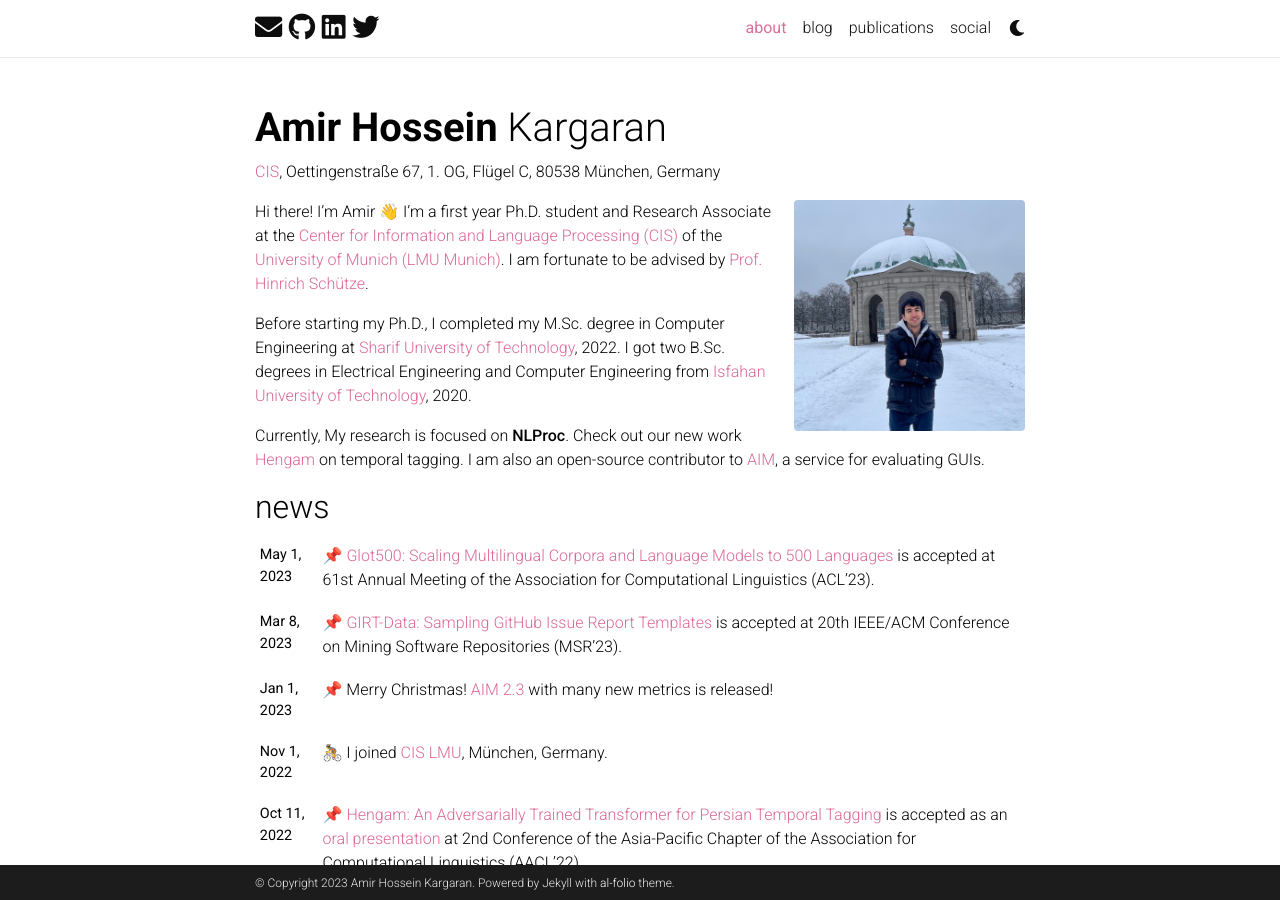
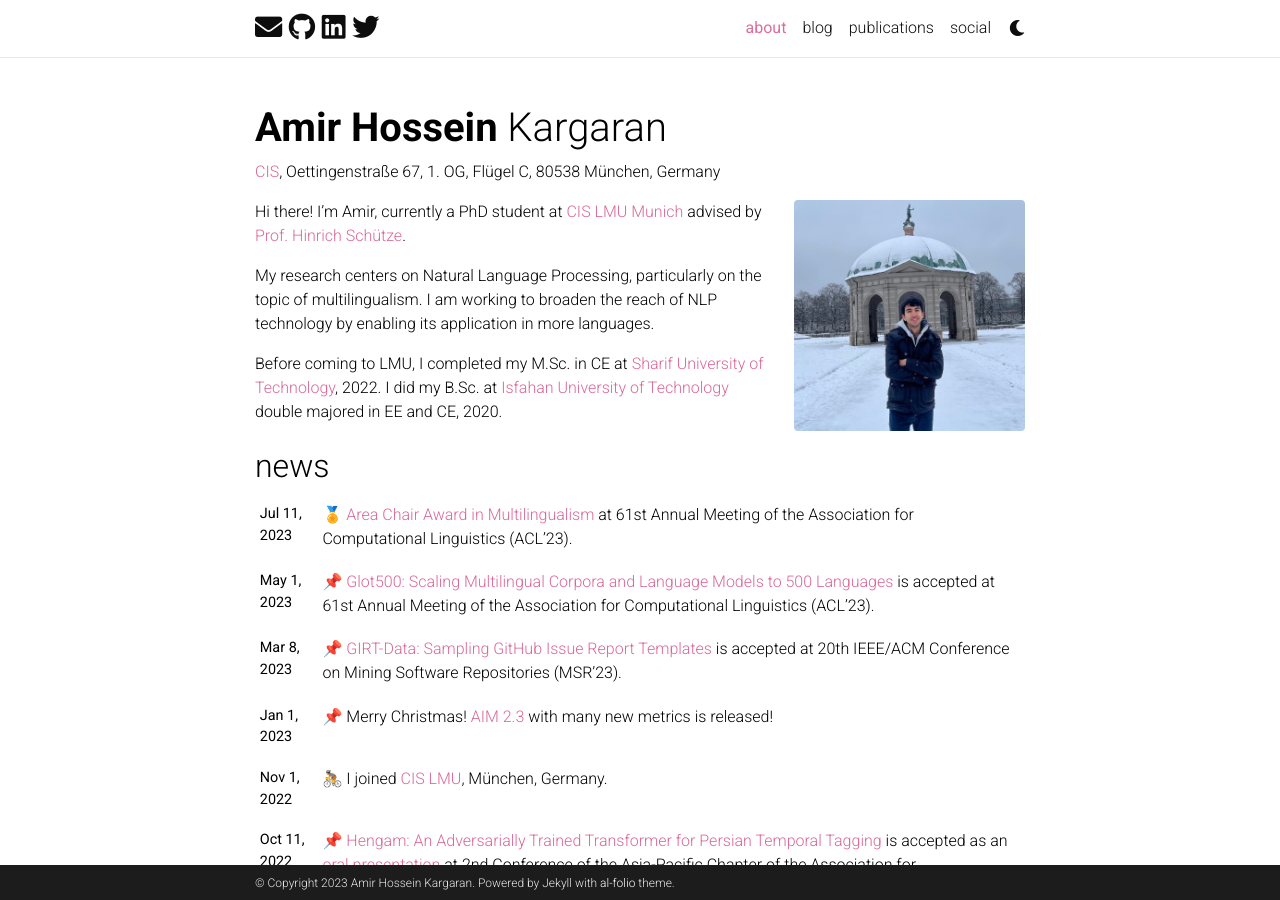
Before and after one commit to kargaranamir/kargaranamir.github.io, a Jekyll site: the page built from _pages/about.md, in a window 1280 px wide and 900 px high. Built offline with Jekyll 4.4.1, drawn with Linux system fonts in a browser that asks for light colours; full-size pictures stand in for the smaller copies a plugin makes; comment, search, counter and statistics services are not loaded; a style sheet for code colours, icons or effects is not loaded.

Commit message:
add/edit news and about and authors

```diff
--- a/_layouts/bib.html
+++ b/_layouts/bib.html
@@ -96,6 +96,9 @@
           {%- if entry.abstract %}
             <a class="abstract btn btn-sm z-depth-0" role="button">Abs</a>
           {%- endif %}
+          {%- if entry.area_chair_award %}
+          <a style="color:red" href="{{ entry.area_chair_award }}" class="btn btn-sm z-depth-0" role="button">Area Chair Award</a>
+        {%- endif %}
           {%- if entry.best_student_paper %}
             <a style="color:red" href="{{ entry.best_student_paper }}" class="btn btn-sm z-depth-0" role="button">Best Student Paper</a>
           {%- endif %}
--- a/_pages/about.md
+++ b/_pages/about.md
@@ -15,8 +15,8 @@ abs_social: true  # includes abstract social icons at the bottom of the page
 ---
 
 
-Hi there! I’m Amir 👋 I'm a first year Ph.D. student and Research Associate at the [Center for Information and Language Processing (CIS)](https://www.cis.lmu.de/) of the [University of Munich (LMU Munich)](https://www.lmu.de/de/index.html). I am fortunate to be advised by [Prof. Hinrich Schütze](https://www.cis.uni-muenchen.de/schuetze/).
+Hi there! I’m Amir, currently a PhD student at [CIS LMU Munich](https://www.cis.lmu.de/) advised by [Prof. Hinrich Schütze](https://www.cis.uni-muenchen.de/schuetze/).
 
-Before starting my Ph.D., I completed my M.Sc. degree in Computer Engineering at [Sharif University of Technology](https://en.sharif.edu/), 2022. I got two B.Sc. degrees in Electrical Engineering and Computer Engineering from [Isfahan University of Technology](http://english.iut.ac.ir/), 2020.
+My research centers on Natural Language Processing, particularly on the topic of multilingualism. I am working to broaden the reach of NLP technology by enabling its application in more languages.
 
-Currently, My research is focused on **NLProc**. Check out our new work [Hengam](https://aclanthology.org/2022.aacl-main.74/) on temporal tagging. I am also an open-source contributor to [AIM](https://github.com/aalto-ui/aim), a service for evaluating GUIs.
+Before coming to LMU, I completed my M.Sc. in CE at [Sharif University of Technology](https://en.sharif.edu/), 2022. I did my B.Sc. at [Isfahan University of Technology](http://english.iut.ac.ir/) double majored in EE and CE, 2020.
```
Also changed, not shown: _bibliography/papers.bib (+13 -11 lines), _data/coauthors.yml (+9 -16 lines), _news/bestpaper-acl23.md (added, +7 -0 lines), assets/bibliography/paper-wideadgraph-websci-2021.bib (deleted, +0 -7 lines).
